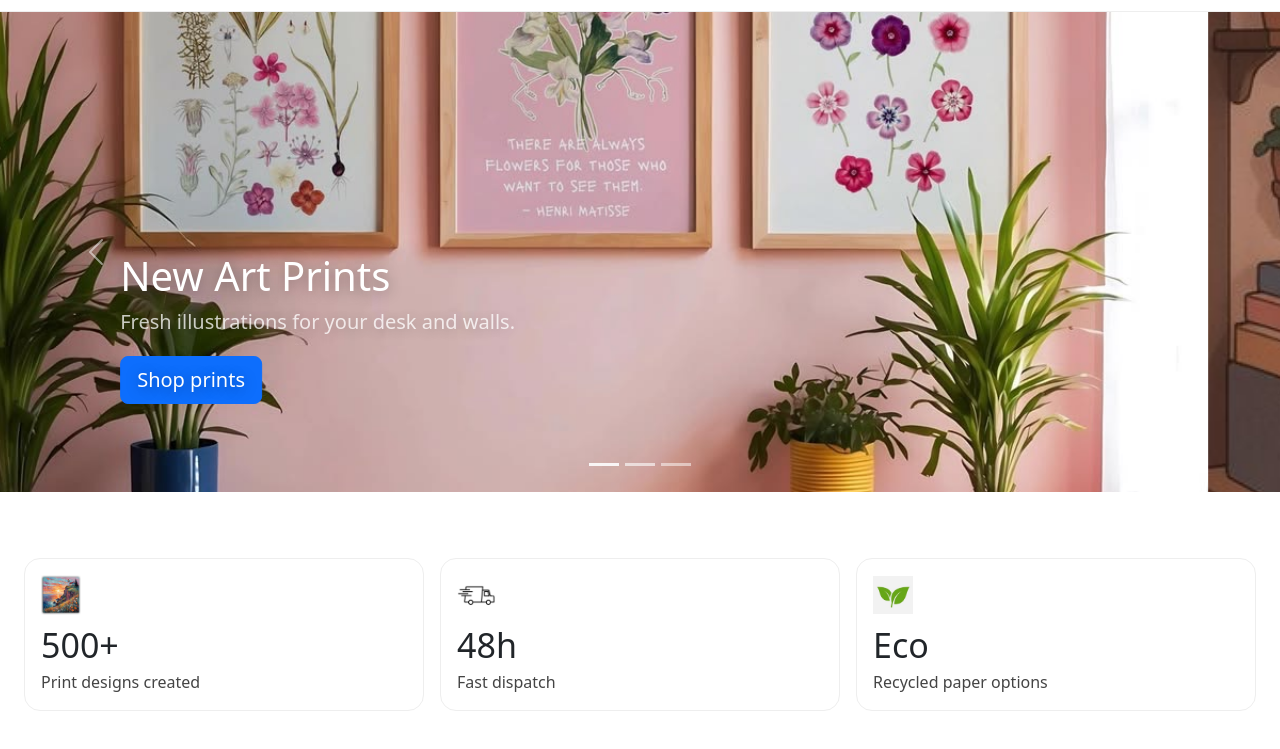
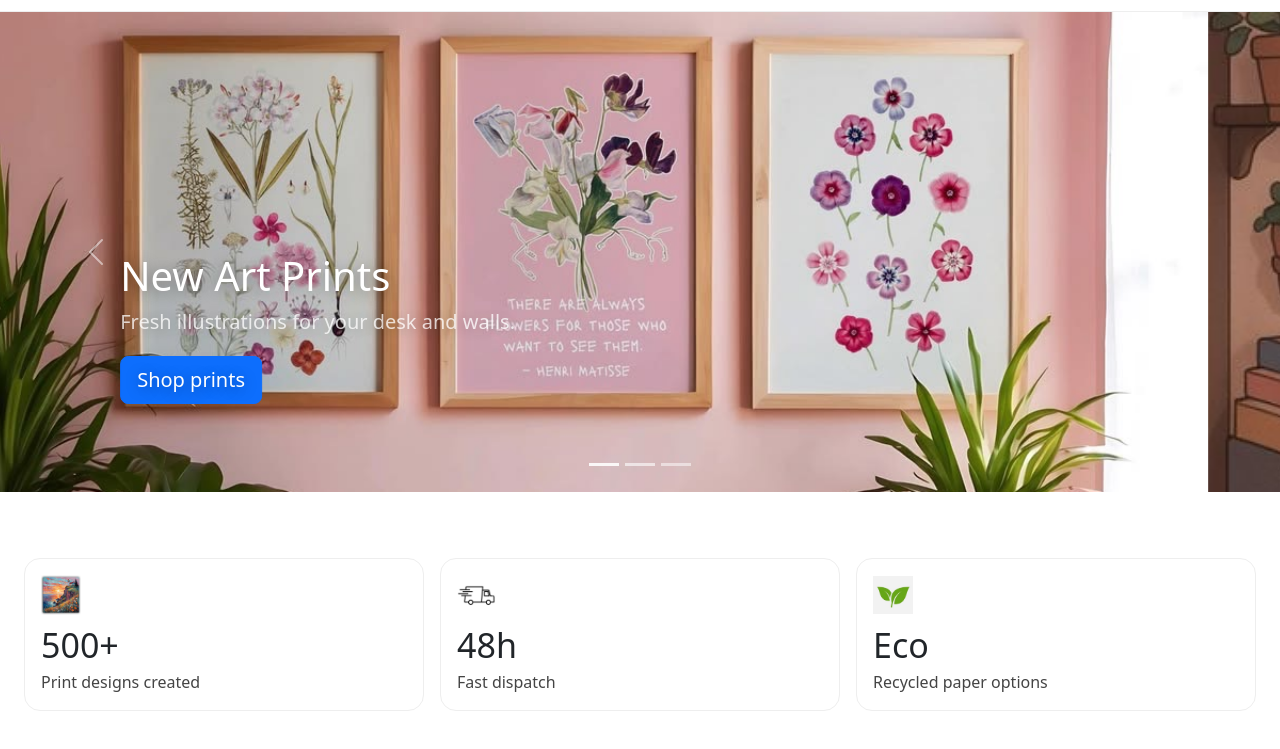
Before and after one commit to sliu1239/Comp307_a2, a plain HTML site: page index.html in a window 1280 px wide. Shown: the part 109-858 px from the top of the page. Drawn offline with Linux system fonts and the light colour scheme.

Commit message:
trying to center carousel images for desktop/iPad display

```diff
--- a/a2.css
+++ b/a2.css
@@ -76,6 +76,7 @@ img { max-width: 100%; height: auto; display: block; }
   height: 100%;
   object-fit: cover;          /* crop instead of stretching */
   display: block;
+  object-position: center 30%; /* focus on center of image */
 }
 
 /* Make caption more readable on photos */
```
